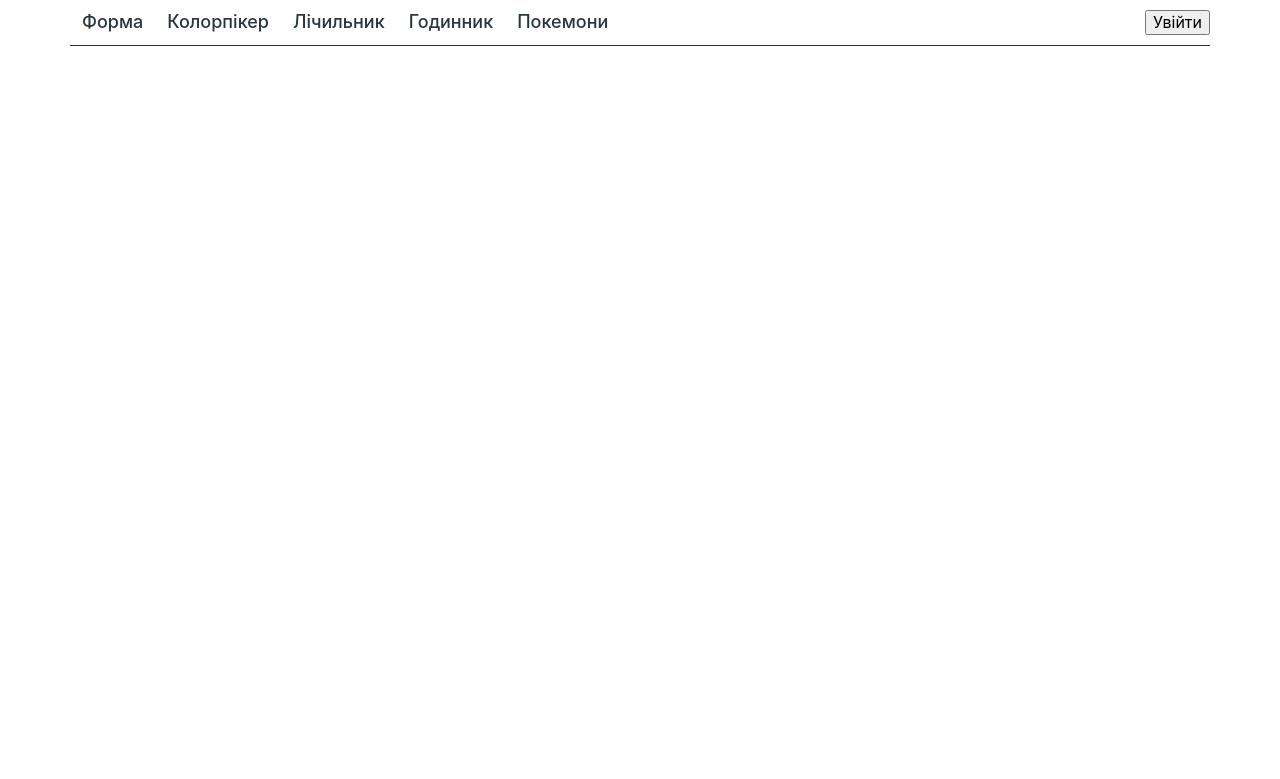
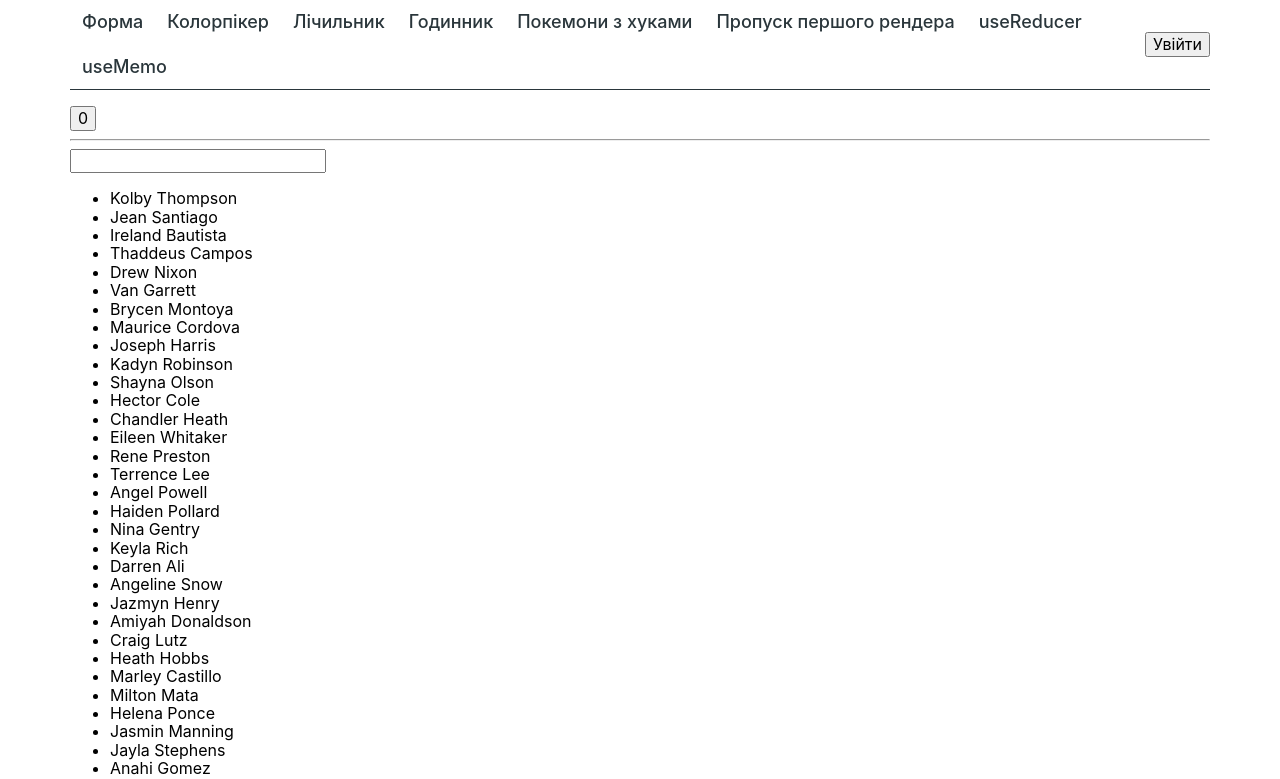
Before and after one commit to myhappyday/react-71-module-4, a React (Create React App) app: page /notes in a window 1280 px wide. Shown: the top 779 px of the page. Built offline with nearby package versions, Linux system fonts and the light colour scheme.

Commit message:
Module 4 Lesson 8

```diff
--- a/src/App.jsx
+++ b/src/App.jsx
@@ -1,10 +1,12 @@
 import { Routes, Route } from 'react-router-dom';
 import AppBar from './components/AppBar/AppBar';
+import SkipEffectOnFirstRender from './components/SkipEffectOnFirstRender';
 import SignupForm from './components/SignupForm/SignupForm';
 import ColorPicker from './components/ColorPicker/ColorPicker';
 import Counter from './components/Counter/Counter';
 import Clock from './components/Clock/Clock';
 import PokemonView from './views/PokemonView';
+import Friends from './components/Friends';
 
 const colorPickerOptions = [
   { label: 'red', color: '#F44336' },
@@ -37,6 +39,12 @@ export default function App() {
         <Route path="/counter" element={<Counter />} />
         <Route path="/clock" element={<Clock />} />
         <Route path="/pokemon" element={<PokemonView />} />
+        <Route
+          path="/skip-first-render"
+          element={<SkipEffectOnFirstRender />}
+        />
+        <Route path="/notes" element={<Friends />} />
+
         {/* <Route path="/signup">
           <SignupForm />
         </Route>
--- /dev/null
+++ b/src/components/Friends.js
@@ -0,0 +1,133 @@
+import { useState } from 'react';
+// import { useState, useMemo } from 'react';
+
+const initalFriends = [
+  'Kolby Thompson',
+  'Jean Santiago',
+  'Ireland Bautista',
+  'Thaddeus Campos',
+  'Drew Nixon',
+  'Van Garrett',
+  'Brycen Montoya',
+  'Maurice Cordova',
+  'Joseph Harris',
+  'Kadyn Robinson',
+  'Shayna Olson',
+  'Hector Cole',
+  'Chandler Heath',
+  'Eileen Whitaker',
+  'Rene Preston',
+  'Terrence Lee',
+  'Angel Powell',
+  'Haiden Pollard',
+  'Nina Gentry',
+  'Keyla Rich',
+  'Darren Ali',
+  'Angeline Snow',
+  'Jazmyn Henry',
+  'Amiyah Donaldson',
+  'Craig Lutz',
+  'Heath Hobbs',
+  'Marley Castillo',
+  'Milton Mata',
+  'Helena Ponce',
+  'Jasmin Manning',
+  'Jayla Stephens',
+  'Anahi Gomez',
+  'Caylee Holmes',
+  'Jeffrey Quinn',
+  'Travis George',
+  'Kamari Church',
+  'Makaila Harrell',
+  'Adam Duke',
+  'Mckinley Fitzpatrick',
+  'Mya Spencer',
+  'Heidi Morton',
+  'Nyasia Guzman',
+  'Chaim Lowe',
+  'Yaretzi Moore',
+  'Andrea Mcmillan',
+  'Joe Williams',
+  'Jaden Thornton',
+  'Noemi Hansen',
+  'Adolfo Schneider',
+  'Yadira Webb',
+  'Nathanial Powers',
+  'Claire Ramsey',
+  'Yadiel Rodgers',
+  'Casey Joyce',
+  'Abraham Vance',
+  'Viviana Clay',
+  'Maxwell Calhoun',
+  'Sage Rowe',
+  'Emerson Beard',
+  'Carla Ward',
+  'Deacon Larsen',
+  'Clay Nash',
+  'Ruby Stevenson',
+  'Aracely Rojas',
+  'Jay Shea',
+  'Kameron Sherman',
+  'Tanner Avila',
+  'Luis Shannon',
+  'Kristen Franklin',
+  'Rachael Ellison',
+  'Matthew Ball',
+  'Kaylee Sweeney',
+  'Kassidy Madden',
+  'Jovanny Brock',
+  'Nikolas Davies',
+  'Braiden Poole',
+  'Carleigh Hodge',
+  'Sonia Hester',
+  'Cash Winters',
+  'Elsie Melton',
+  'Roberto Camacho',
+  'Nick Chavez',
+  'Efrain Ballard',
+  'Derick Archer',
+  'Gabriel Horton',
+  'Hadley Barr',
+  'Anabel Underwood',
+  'Leila Kerr',
+  'Ross Carney',
+  'Amber Rowe',
+  'Nathen Franklin',
+  'Oliver Harvey',
+  'Gavin Torres',
+  'Scott Lambert',
+  'Zane Hardy',
+  'Cody Waller',
+  'Angelique Shannon',
+  'Nathaly Mckenzie',
+  'Kaylee Pittman',
+  'Gracelyn Suarez',
+];
+
+export default function Friends() {
+  const [count, setCount] = useState(0);
+  const [friends] = useState(initalFriends);
+  const [filter, setFilter] = useState('');
+
+  // const visibleFriends = useMemo(() => {
+  //   console.log('Фільтруємо друзів ' + Date.now());
+  //   return friends.filter(friend => friend.toLowerCase().includes(filter));
+  // }, [filter, friends]);
+
+  const visibleFriends = friends.filter(friend =>
+    friend.toLowerCase().includes(filter)
+  );
+
+  return (
+    <div>
+      <button onClick={() => setCount(c => c + 1)}>{count}</button>
+      <hr />
+      <input onChange={e => setFilter(e.target.value)} value={filter} />
+      <ul>
+        {visibleFriends.map((friend, idx) => (
+          <li key={idx}>{friend}</li>
+        ))}
+      </ul>
+    </div>
+  );
+}
--- a/src/components/Navigation/Navigation.js
+++ b/src/components/Navigation/Navigation.js
@@ -41,7 +41,31 @@ const Navigation = () => (
       className={styles.link}
       // activeClassName={styles.activeLink}
     >
-      Покемони
+      Покемони з хуками
+    </NavLink>
+
+    <NavLink
+      to="/skip-first-render"
+      className={styles.link}
+      // activeClassName={styles.activeLink}
+    >
+      Пропуск першого рендера
+    </NavLink>
+
+    <NavLink
+      to="/counter"
+      className={styles.link}
+      // activeClassName={styles.activeLink}
+    >
+      useReducer
+    </NavLink>
+
+    <NavLink
+      to="/notes"
+      className={styles.link}
+      // activeClassName={styles.activeLink}
+    >
+      useMemo
     </NavLink>
   </nav>
 );
--- a/src/components/Pokemon/Form.js
+++ b/src/components/Pokemon/Form.js
@@ -1,38 +1,35 @@
-import { Component } from 'react';
+import { useState } from 'react';
 import { ImSearch } from 'react-icons/im';
 import { toast } from 'react-toastify';
 
 const styles = { form: { marginBottom: 20 } };
 
-export default class PokemonForm extends Component {
-  state = {
-    pokemonName: '',
+export default function PokemonForm({ onSubmit }) {
+  const [pokemonName, setPokemonName] = useState('');
+
+  const handleNameChange = event => {
+    setPokemonName(event.target.value.toLowerCase());
   };
 
-  handleNameChange = event => {
-    this.setState({ pokemonName: event.currentTarget.value.toLowerCase() });
-  };
-
-  handleSubmit = event => {
+  const handleSubmit = event => {
     event.preventDefault();
 
-    if (this.state.pokemonName.trim() === '') {
+    if (pokemonName.trim() === '') {
       toast.error('Введіть ім"я покемона.');
       return;
     }
 
-    this.props.onSubmit(this.state.pokemonName);
-    this.setState({ pokemonName: '' });
+    onSubmit(pokemonName);
+    setPokemonName('');
   };
 
-  render() {
   return (
-      <form onSubmit={this.handleSubmit} style={styles.form}>
+    <form onSubmit={handleSubmit} style={styles.form}>
       <input
         type="text"
         name="pokemonName"
-          value={this.state.pokemonName}
-          onChange={this.handleNameChange}
+        value={pokemonName}
+        onChange={handleNameChange}
       />
       <button type="submit">
         <ImSearch style={{ marginRight: 8 }} />
@@ -41,4 +38,48 @@ export default class PokemonForm extends Component {
     </form>
   );
 }
-}
+
+// import { Component } from 'react';
+// import { ImSearch } from 'react-icons/im';
+// import { toast } from 'react-toastify';
+
+// const styles = { form: { marginBottom: 20 } };
+
+// export default class PokemonForm extends Component {
+//   state = {
+//     pokemonName: '',
+//   };
+
+//   handleNameChange = event => {
+//     this.setState({ pokemonName: event.currentTarget.value.toLowerCase() });
+//   };
+
+//   handleSubmit = event => {
+//     event.preventDefault();
+
+//     if (this.state.pokemonName.trim() === '') {
+//       toast.error('Введіть ім"я покемона.');
+//       return;
+//     }
+
+//     this.props.onSubmit(this.state.pokemonName);
+//     this.setState({ pokemonName: '' });
+//   };
+
+//   render() {
+//     return (
+//       <form onSubmit={this.handleSubmit} style={styles.form}>
+//         <input
+//           type="text"
+//           name="pokemonName"
+//           value={this.state.pokemonName}
+//           onChange={this.handleNameChange}
+//         />
+//         <button type="submit">
+//           <ImSearch style={{ marginRight: 8 }} />
+//           Знайти
+//         </button>
+//       </form>
+//     );
+//   }
+// }
--- a/src/components/Pokemon/PendingView.js
+++ b/src/components/Pokemon/PendingView.js
@@ -28,7 +28,7 @@ export default function PokemonPendingView({ pokemonName }) {
     <div role="alert">
       <div style={styles.spinner}>
         <ImSpinner size="32" className="icon-spin" />
-        Загружаем...
+        Завантажуємо...
       </div>
       <PokemonDataView pokemon={pokemon} />
     </div>
--- /dev/null
+++ b/src/components/SkipEffectOnFirstRender.js
@@ -0,0 +1,35 @@
+import { useState, useEffect, useRef } from 'react';
+
+const styles = {
+  code: {
+    display: 'inline-flex',
+    padding: 4,
+    borderRadius: 4,
+    backgroundColor: '#ddd',
+    fontWeight: 700,
+  },
+};
+
+export default function SkipEffectOnFirstRender() {
+  const [count, setCount] = useState(0);
+  const isFirstRender = useRef(true);
+
+  useEffect(() => {
+    if (isFirstRender.current) {
+      isFirstRender.current = false;
+      return;
+    }
+
+    console.log(`Выполняется useEffect - ${Date.now()}`);
+  });
+
+  return (
+    <div>
+      <button onClick={() => setCount(c => c + 1)}>{count}</button>
+      <p>
+        <code style={styles.code}>useEffect</code> этого компонента не
+        выполняется на первом рендере
+      </p>
+    </div>
+  );
+}
--- a/src/services/pokemon-api.js
+++ b/src/services/pokemon-api.js
@@ -4,7 +4,7 @@ function fetchPokemon(name) {
       return response.json();
     }
 
-    return Promise.reject(new Error(`Нет покемона с именем ${name}`));
+    return Promise.reject(new Error(`Немає покемона з им'ям ${name}`));
   });
 }
 
--- a/src/views/PokemonView.js
+++ b/src/views/PokemonView.js
@@ -1,24 +1,41 @@
-import { Component } from 'react';
+import { useState } from 'react';
 import { ToastContainer } from 'react-toastify';
 import PokemonForm from '../components/Pokemon/Form.js';
 import PokemonInfo from '../components/Pokemon/Info.js';
 
-export default class PokemonView extends Component {
-  state = {
-    pokemonName: '',
-  };
+export default function PokemonView() {
+  const [pokemonName, setPokemonName] = useState('');
 
-  handleFormSubmit = pokemonName => {
-    this.setState({ pokemonName });
-  };
+  return (
+    <>
+      <PokemonForm onSubmit={setPokemonName} />
+      <PokemonInfo pokemonName={pokemonName} />
+      <ToastContainer autoClose={3000} />
+    </>
+  );
+}
 
-  render() {
-    return (
-      <>
-        <PokemonForm onSubmit={this.handleFormSubmit} />
-        <PokemonInfo pokemonName={this.state.pokemonName} />
-        <ToastContainer autoClose={3000} />
-      </>
-    );
-  }
-}
+// import { Component } from 'react';
+// import { ToastContainer } from 'react-toastify';
+// import PokemonForm from '../components/Pokemon/Form.js';
+// import PokemonInfo from '../components/Pokemon/Info.js';
+
+// export default class PokemonView extends Component {
+//   state = {
+//     pokemonName: '',
+//   };
+
+//   handleFormSubmit = pokemonName => {
+//     this.setState({ pokemonName });
+//   };
+
+//   render() {
+//     return (
+//       <>
+//         <PokemonForm onSubmit={this.handleFormSubmit} />
+//         <PokemonInfo pokemonName={this.state.pokemonName} />
+//         <ToastContainer autoClose={3000} />
+//       </>
+//     );
+//   }
+// }
```
Also changed, not shown: src/components/Pokemon/Info.js (+90 -34 lines). Lines whose indentation alone changed are shown as unchanged.
